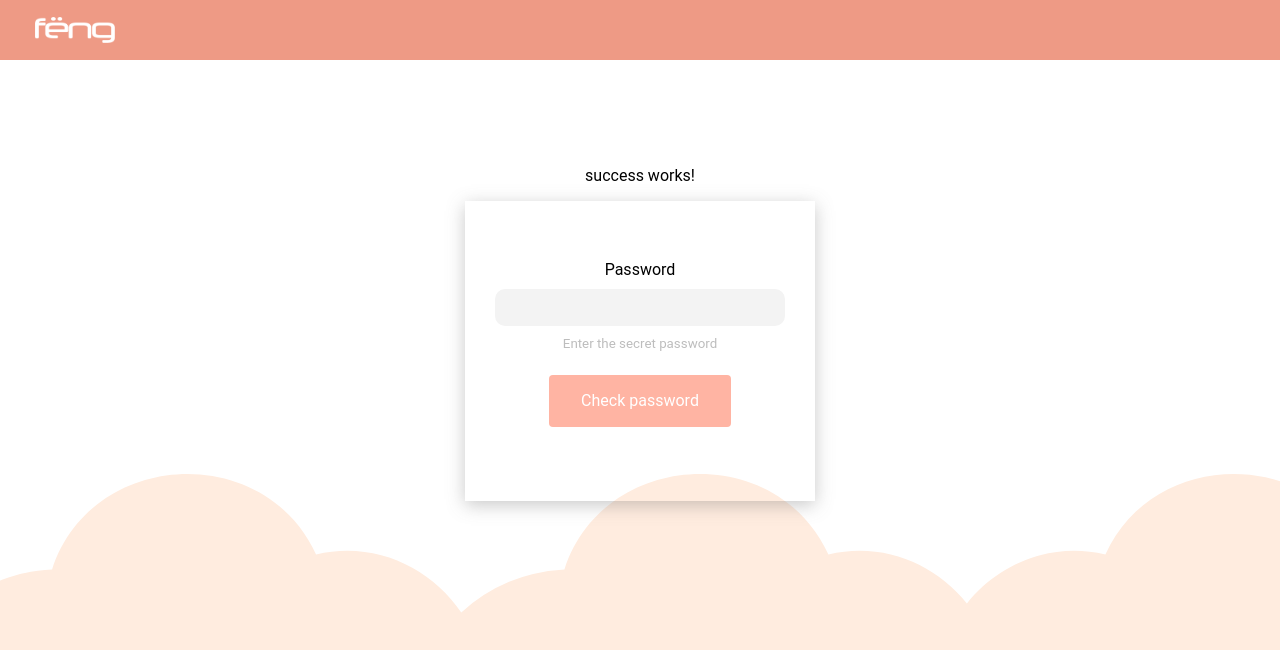
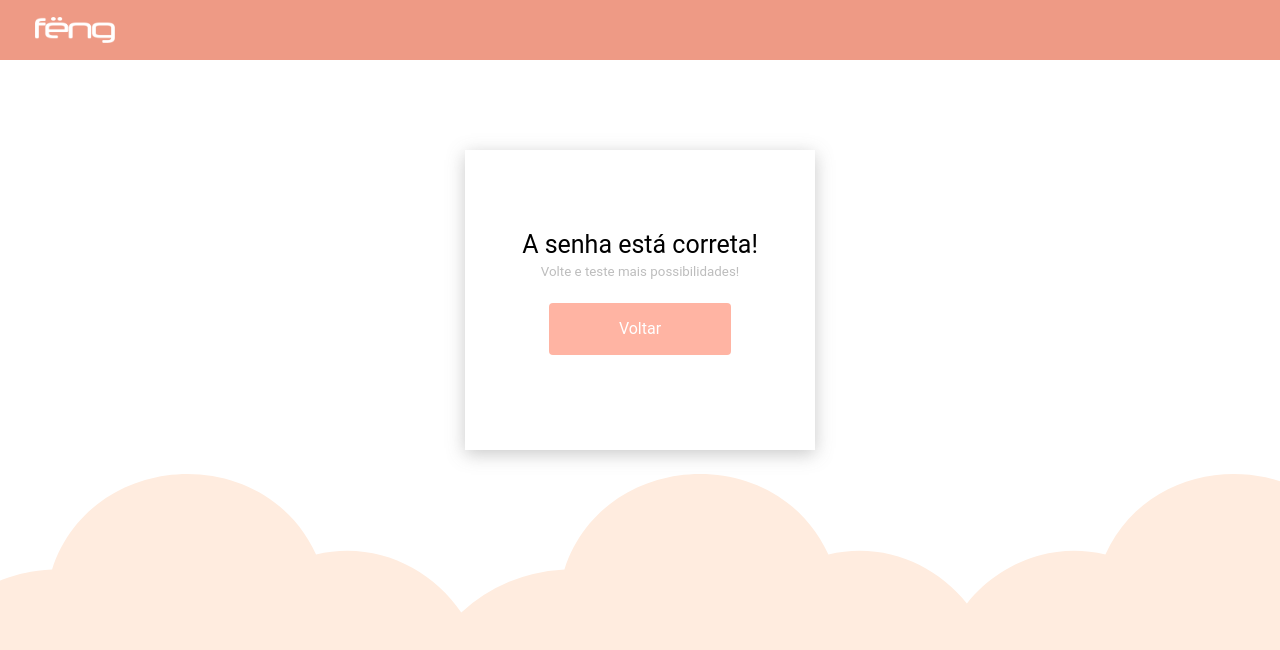
Before and after one commit to Marquesjob/password-checker, an Angular app: page /success in a window 1280 px wide. Shown: the top 650 px of the page. Built offline with nearby package versions, Linux system fonts and the light colour scheme.

Commit message:
- layout dos componentes de fail e success

```diff
--- a/src/app/app-routing.module.ts
+++ b/src/app/app-routing.module.ts
@@ -1,12 +1,12 @@
 import { NgModule } from '@angular/core';
 import { RouterModule, Routes } from '@angular/router';
 import { FailComponent } from './components/fail/fail.component';
-import { LoginComponent } from './components/login/login.component';
+import { CheckComponent } from './components/check/check.component';
 import { SuccessComponent } from './components/success/success.component';
 
 
 const routes: Routes = [
-  { path: 'login', component: LoginComponent },
+  { path: 'check', component: CheckComponent },
   { path: 'success', component: SuccessComponent },
   { path: 'fail', component: FailComponent }
 ];
--- a/src/app/app.component.html
+++ b/src/app/app.component.html
@@ -2,11 +2,8 @@
   <img width="80" alt="Angular Logo" src="../assets/img/logo_feng.png" />
   <div class="spacer"></div>
 </div>
-
-
 <div class="content" role="main">
   <router-outlet></router-outlet>
-  <app-login></app-login>
   <svg id="clouds" xmlns="http://www.w3.org/2000/svg" width="2611.084" height="485.677" viewBox="0 0 2611.084 485.677">
     <path id="Path_39" data-name="Path 39"
       d="M2379.709,863.793c10-93-77-171-168-149-52-114-225-105-264,15-75,3-140,59-152,133-30,2.83-66.725,9.829-93.5,26.25-26.771-16.421-63.5-23.42-93.5-26.25-12-74-77-130-152-133-39-120-212-129-264-15-54.084-13.075-106.753,9.173-138.488,48.9-31.734-39.726-84.4-61.974-138.487-48.9-52-114-225-105-264,15a162.027,162.027,0,0,0-103.147,43.044c-30.633-45.365-87.1-72.091-145.206-58.044-52-114-225-105-264,15-75,3-140,59-152,133-53,5-127,23-130,83-2,42,35,72,70,86,49,20,106,18,157,5a165.625,165.625,0,0,0,120,0c47,94,178,113,251,33,61.112,8.015,113.854-5.72,150.492-29.764a165.62,165.62,0,0,0,110.861-3.236c47,94,178,113,251,33,31.385,4.116,60.563,2.495,86.487-3.311,25.924,5.806,55.1,7.427,86.488,3.311,73,80,204,61,251-33a165.625,165.625,0,0,0,120,0c51,13,108,15,157-5a147.188,147.188,0,0,0,33.5-18.694,147.217,147.217,0,0,0,33.5,18.694c49,20,106,18,157,5a165.625,165.625,0,0,0,120,0c47,94,178,113,251,33C2446.709,1093.793,2554.709,922.793,2379.709,863.793Z"
--- a/src/app/app.module.ts
+++ b/src/app/app.module.ts
@@ -5,7 +5,7 @@ import { AppRoutingModule } from './app-routing.module';
 import { AppComponent } from './app.component';
 import { SuccessComponent } from './components/success/success.component';
 import { FailComponent } from './components/fail/fail.component';
-import { LoginComponent } from './components/login/login.component';
+import { CheckComponent } from './components/check/check.component';
 
 
 @NgModule({
@@ -13,7 +13,7 @@ import { LoginComponent } from './components/login/login.component';
     AppComponent,
     SuccessComponent,
     FailComponent,
-    LoginComponent,
+    CheckComponent,
   ],
   imports: [
     BrowserModule,
--- a/src/app/components/login/login.component.html
+++ b/src/app/components/check/check.component.html
@@ -1,4 +1,4 @@
-<form class="formGroupLogin">
+<form class="formGroupCheck">
     <label for="Password">Password</label>
     <input type="text" id="password" type="password">
     <small>Enter the secret password</small>
--- a/src/app/components/login/login.component.scss
+++ b/src/app/components/check/check.component.scss
@@ -1,4 +1,4 @@
-    .formGroupLogin {
+    .formGroupCheck {
         box-sizing: border-box;
         padding: 0 30px;
         max-width: 350px;
--- /dev/null
+++ b/src/app/components/check/check.component.ts
@@ -0,0 +1,15 @@
+import { Component, OnInit } from '@angular/core';
+
+@Component({
+  selector: 'app-check',
+  templateUrl: './check.component.html',
+  styleUrls: ['./check.component.scss']
+})
+export class CheckComponent implements OnInit {
+
+  constructor() { }
+
+  ngOnInit(): void {
+  }
+
+}
--- a/src/app/components/fail/fail.component.html
+++ b/src/app/components/fail/fail.component.html
@@ -1 +1,7 @@
-<p>fail works!</p>
+<form class="formGroupFail">
+    <p>Senha incorreta :(</p>
+    <small>Dica: começa com 1 e termina com 3</small>
+    <div class="button-container">
+        <a class="button" target="_blank">Tentar novamente!</a>
+    </div>
+</form>
--- a/src/app/components/fail/fail.component.scss
+++ b/src/app/components/fail/fail.component.scss
@@ -0,0 +1,20 @@
+.formGroupFail {
+    box-sizing: border-box;
+    padding: 0 30px;
+    max-width: 350px;
+    width: 350px;
+    height: 300px;
+    text-align: center;
+    display: flex;
+    flex-direction: column;
+    justify-content: center;
+    box-shadow: 0 4px 17px rgba(100, 100, 100, 0.35);
+    p{
+        font-size: 25px;
+        margin: 0;
+        margin-bottom: 5px;
+    }
+    small {
+        color: rgb(189, 189, 189);
+    }
+}
--- a/src/app/components/login/login.component.ts
+++ /dev/null
@@ -1,15 +0,0 @@
-import { Component, OnInit } from '@angular/core';
-
-@Component({
-  selector: 'app-login',
-  templateUrl: './login.component.html',
-  styleUrls: ['./login.component.scss']
-})
-export class LoginComponent implements OnInit {
-
-  constructor() { }
-
-  ngOnInit(): void {
-  }
-
-}
--- a/src/app/components/success/success.component.html
+++ b/src/app/components/success/success.component.html
@@ -1 +1,8 @@
-<p>success works!</p>
+
+<form class="formGroupSuccess">
+    <p>A senha está correta!</p>
+    <small>Volte e teste mais possibilidades!</small>
+    <div class="button-container">
+        <a class="button" target="_blank">Voltar</a>
+    </div>
+</form>
--- a/src/app/components/success/success.component.scss
+++ b/src/app/components/success/success.component.scss
@@ -0,0 +1,20 @@
+.formGroupSuccess {
+    box-sizing: border-box;
+    padding: 0 30px;
+    max-width: 350px;
+    width: 350px;
+    height: 300px;
+    text-align: center;
+    display: flex;
+    flex-direction: column;
+    justify-content: center;
+    box-shadow: 0 4px 17px rgba(100, 100, 100, 0.35);
+    p{
+        font-size: 25px;
+        margin: 0;
+        margin-bottom: 5px;
+    }
+    small {
+        color: rgb(189, 189, 189);
+    }
+}
```
